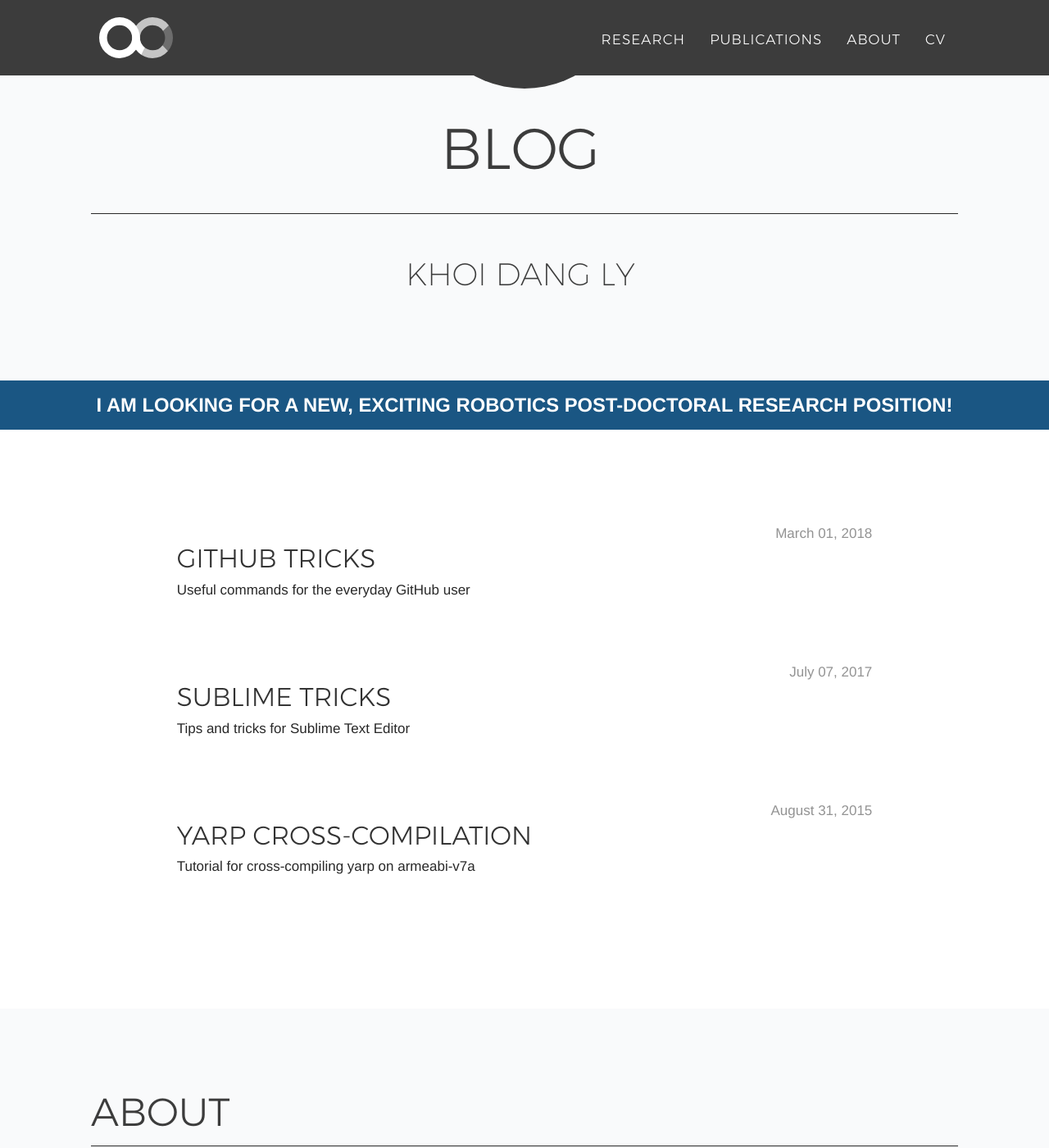
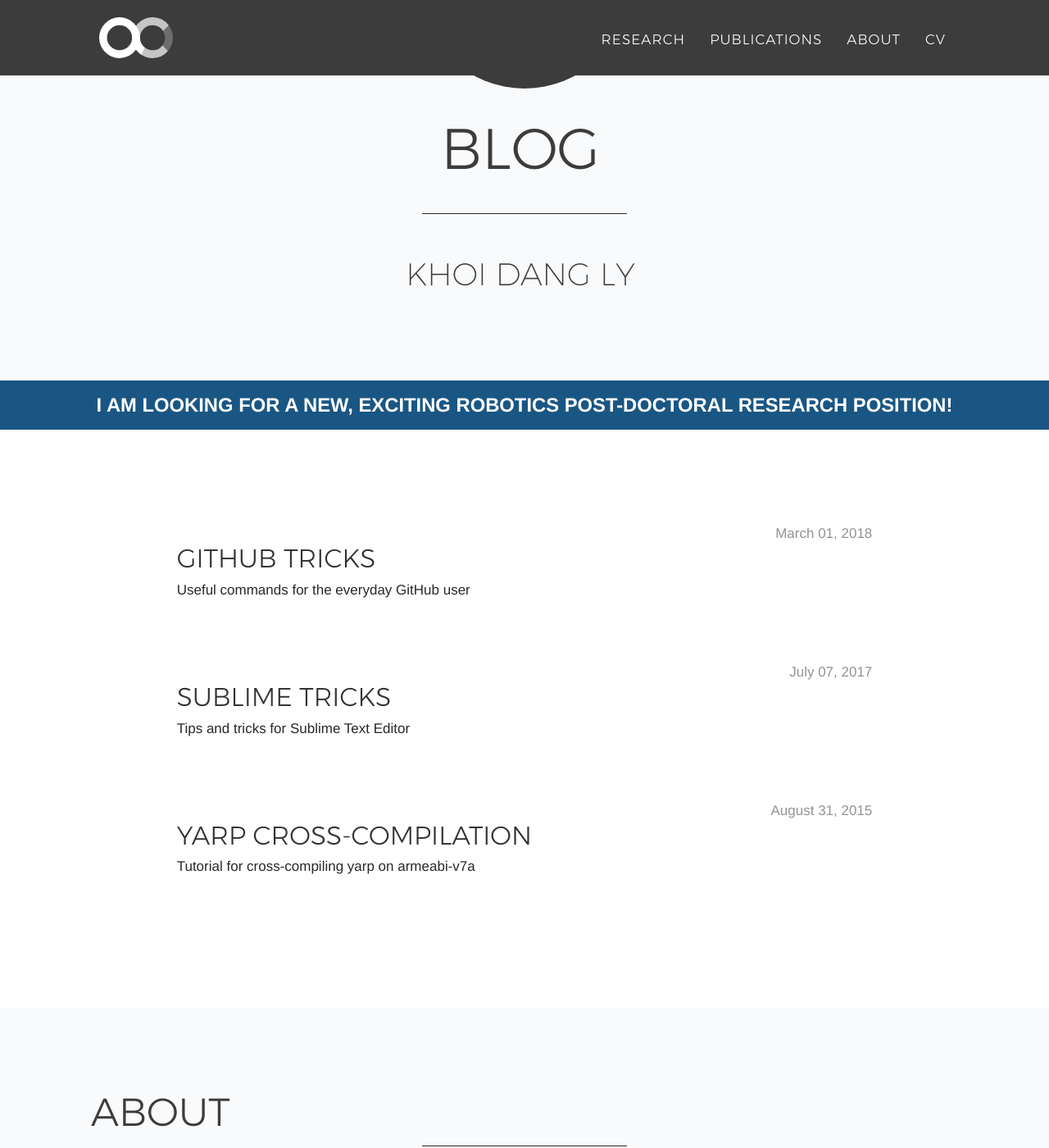
Before and after one commit to KhoiDLy/KhoiDLy.github.io, a Jekyll site: the page built from blog.html, in a window 1280 px wide and 1400 px high, scrolled down 328 px. Shown: the whole window at 82% size. Built offline with Jekyll 4.4.1, drawn with Linux system fonts in a browser that asks for light colours; nearby versions of some CDN libraries; some web fonts are replaced.

Commit message:
Update main.css

```diff
--- a/_includes/css/main.css
+++ b/_includes/css/main.css
@@ -186,7 +186,7 @@ hr {
 hr.separating-line {
     margin: 15px auto 60px;
     padding: 0;
-    /*max-width: 250px;*/
+    max-width: 250px;
     border: 0;
     /*border-top: solid 5px;*/
     text-align: center;
```
